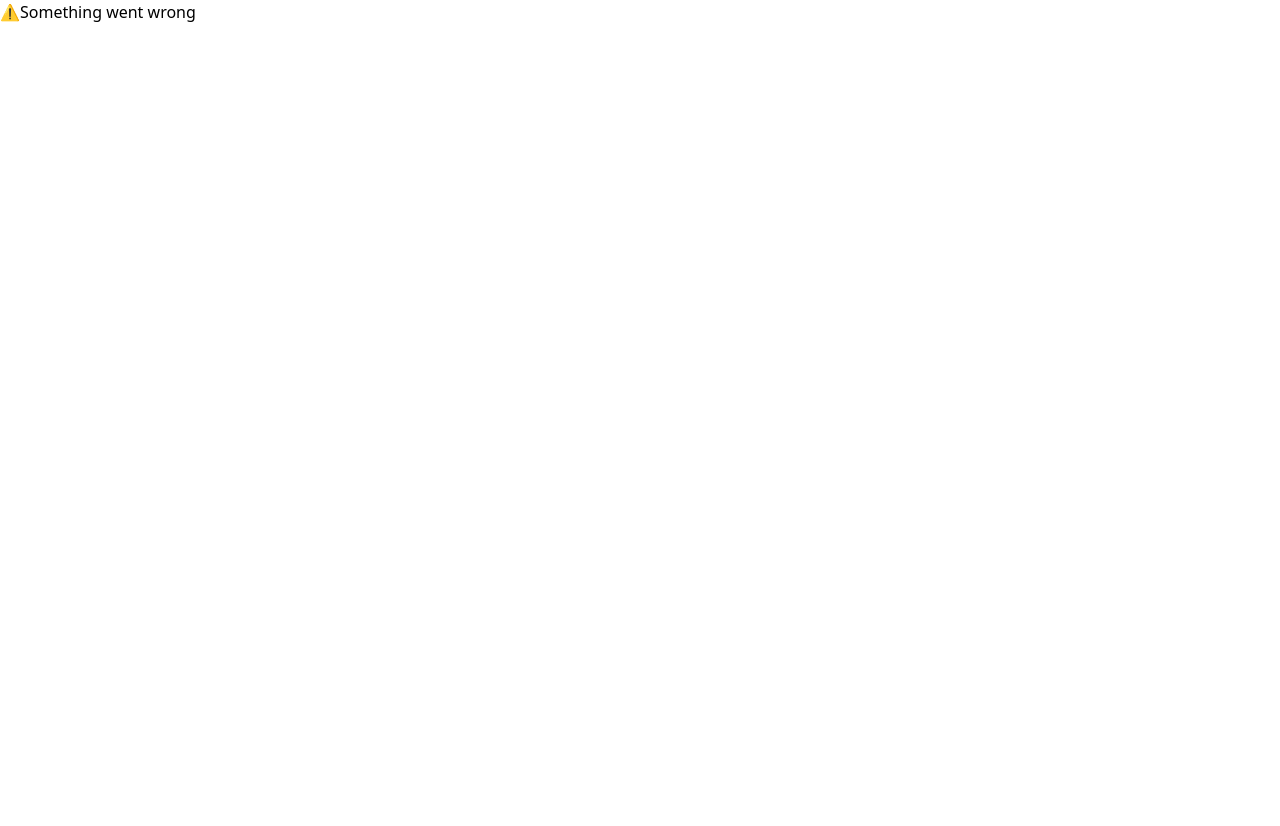
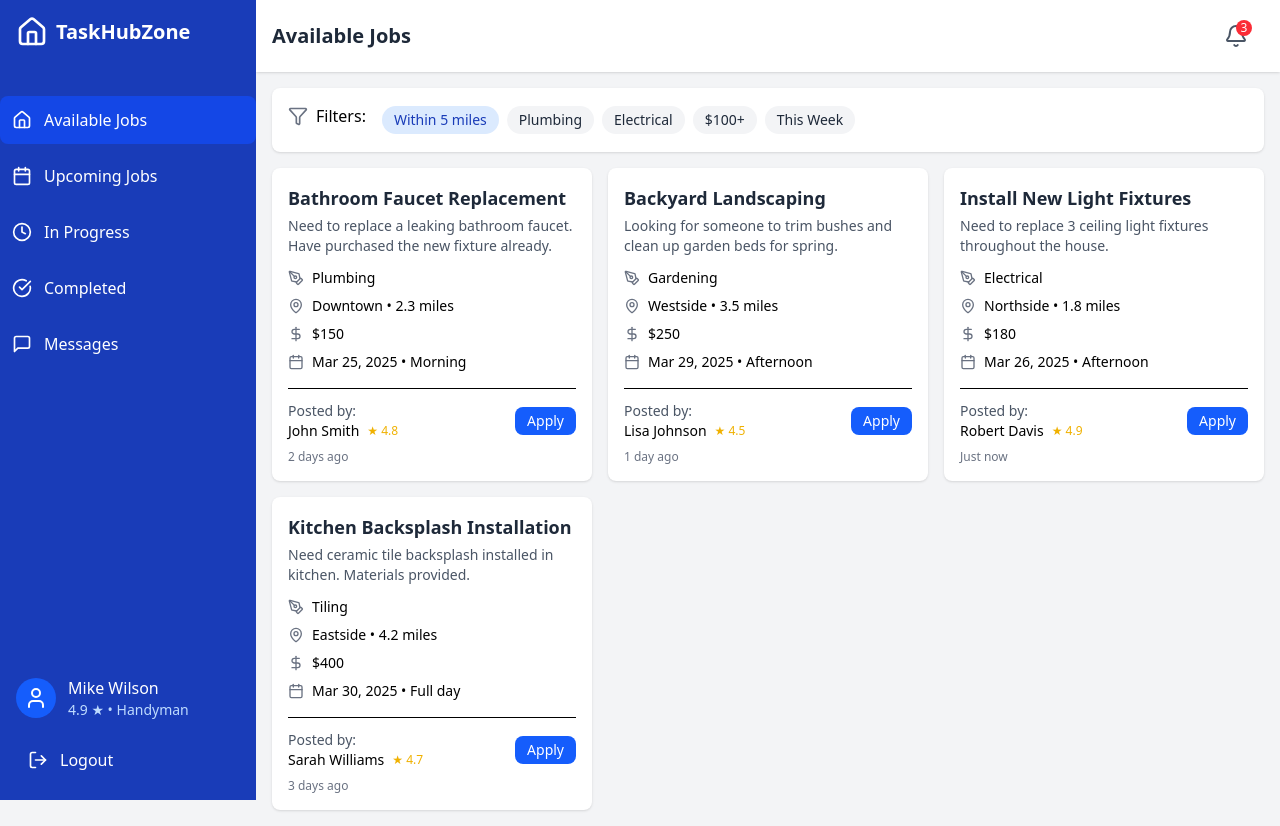
Before and after one commit to Sridharsing7570/taskhubzone-frontend, a React (Vite) app: page /dashboard/worker in a window 1280 px wide. Before the commit the page ends 800 px from the top, so only its background shows below. Built offline with nearby package versions, Linux system fonts and the light colour scheme.

Commit message:
fix issue in onwer dashboard and worker dashboard

```diff
--- a/src/page/houseowner/Dashboard.jsx
+++ b/src/page/houseowner/Dashboard.jsx
@@ -193,8 +193,10 @@ const Dashboard = () => {
       <header className="bg-white shadow-md p-4">
         <div className="max-w-6xl mx-auto flex justify-between items-center">
           <div className="flex items-center">
-            <Home className="h-8 w-8 text-blue-600 mr-2" />
-            <h1 className="text-2xl font-bold text-gray-800">HomeHelp</h1>
+            <Home className="h-8 w-8 text-blue-600" />
+            <span className="ml-2 text-xl font-bold text-gray-900">
+              TaskHubZone
+            </span>
           </div>
           <div className="flex items-center space-x-4">
             <button className="px-4 py-2 bg-blue-600 text-white rounded-lg font-medium flex items-center">
--- a/src/page/worker/WorkerDashboard.jsx
+++ b/src/page/worker/WorkerDashboard.jsx
@@ -1,6 +1,5 @@
 import React, { useState } from "react";
 import {
-  Tool,
   DollarSign,
   MapPin,
   Calendar,
@@ -12,6 +11,7 @@ import {
   User,
   Bell,
   LogOut,
+  PenTool,
 } from "lucide-react";
 
 const WorkerDashboard = () => {
@@ -221,8 +221,8 @@ const WorkerDashboard = () => {
       {/* Sidebar */}
       <aside className="fixed w-16 md:w-64 h-full bg-blue-800 text-white">
         <div className="p-4 flex items-center justify-center md:justify-start">
-          <Tool className="h-8 w-8 md:mr-2" />
-          <span className="hidden md:block text-xl font-bold">WorkerPro</span>
+          <Home className="h-8 w-8 md:mr-2" />
+          <span className="hidden md:block text-xl font-bold">TaskHubZone</span>
         </div>
 
         <nav className="mt-8">
@@ -394,7 +394,7 @@ const WorkerDashboard = () => {
 
                       <div className="space-y-2 text-sm">
                         <div className="flex items-center">
-                          <Tool className="h-4 w-4 text-gray-500 mr-2" />
+                          <PenTool className="h-4 w-4 text-gray-500 mr-2" />
                           <span>{job.category}</span>
                         </div>
                         <div className="flex items-center">
@@ -509,7 +509,7 @@ const WorkerDashboard = () => {
                     </h3>
                     <div className="space-y-2 text-sm">
                       <div className="flex items-center">
-                        <Tool className="h-4 w-4 text-gray-500 mr-2" />
+                        <PenTool className="h-4 w-4 text-gray-500 mr-2" />
                         <span>{selectedJob.category}</span>
                       </div>
                       <div className="flex items-center">
```
